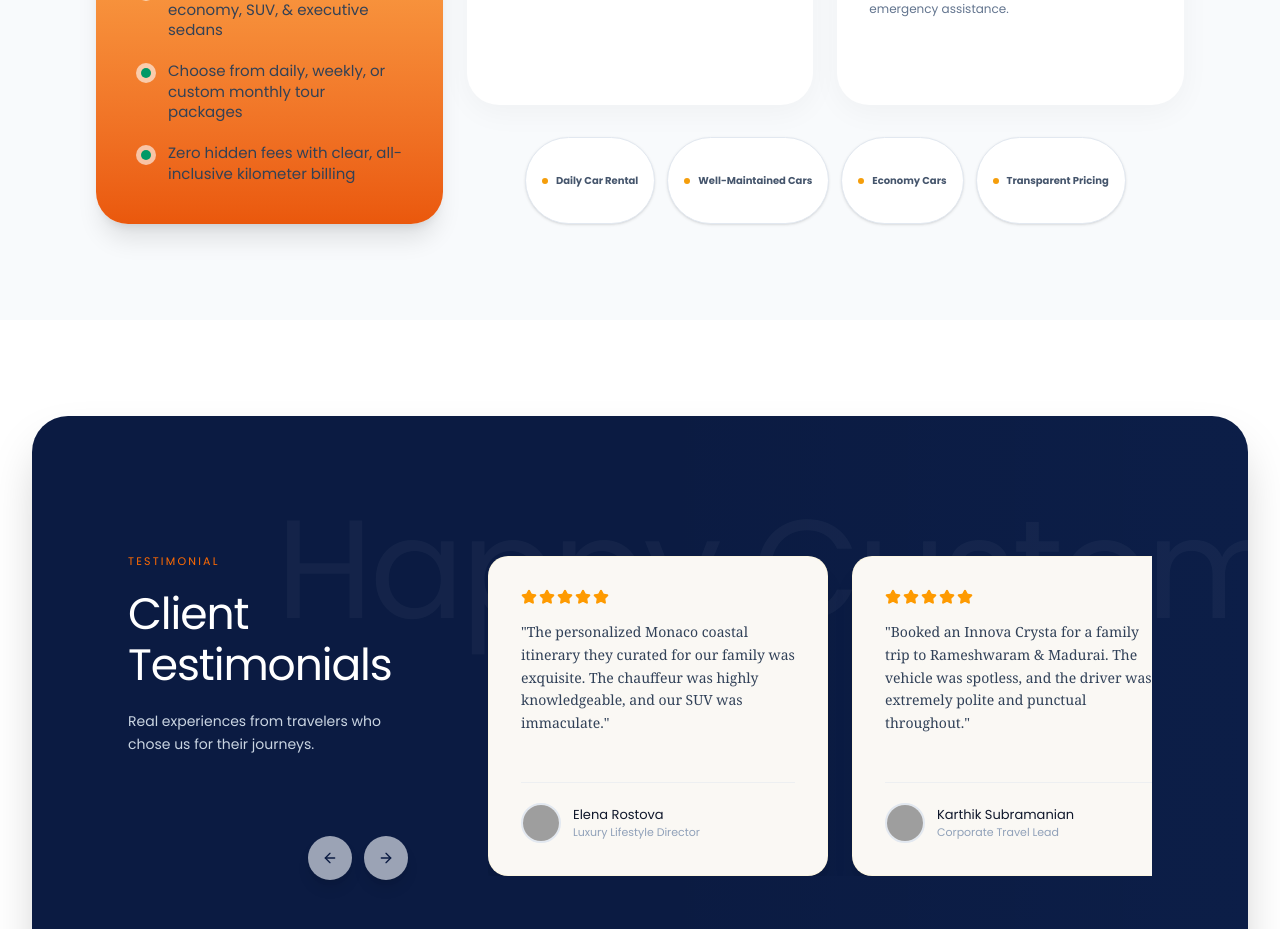
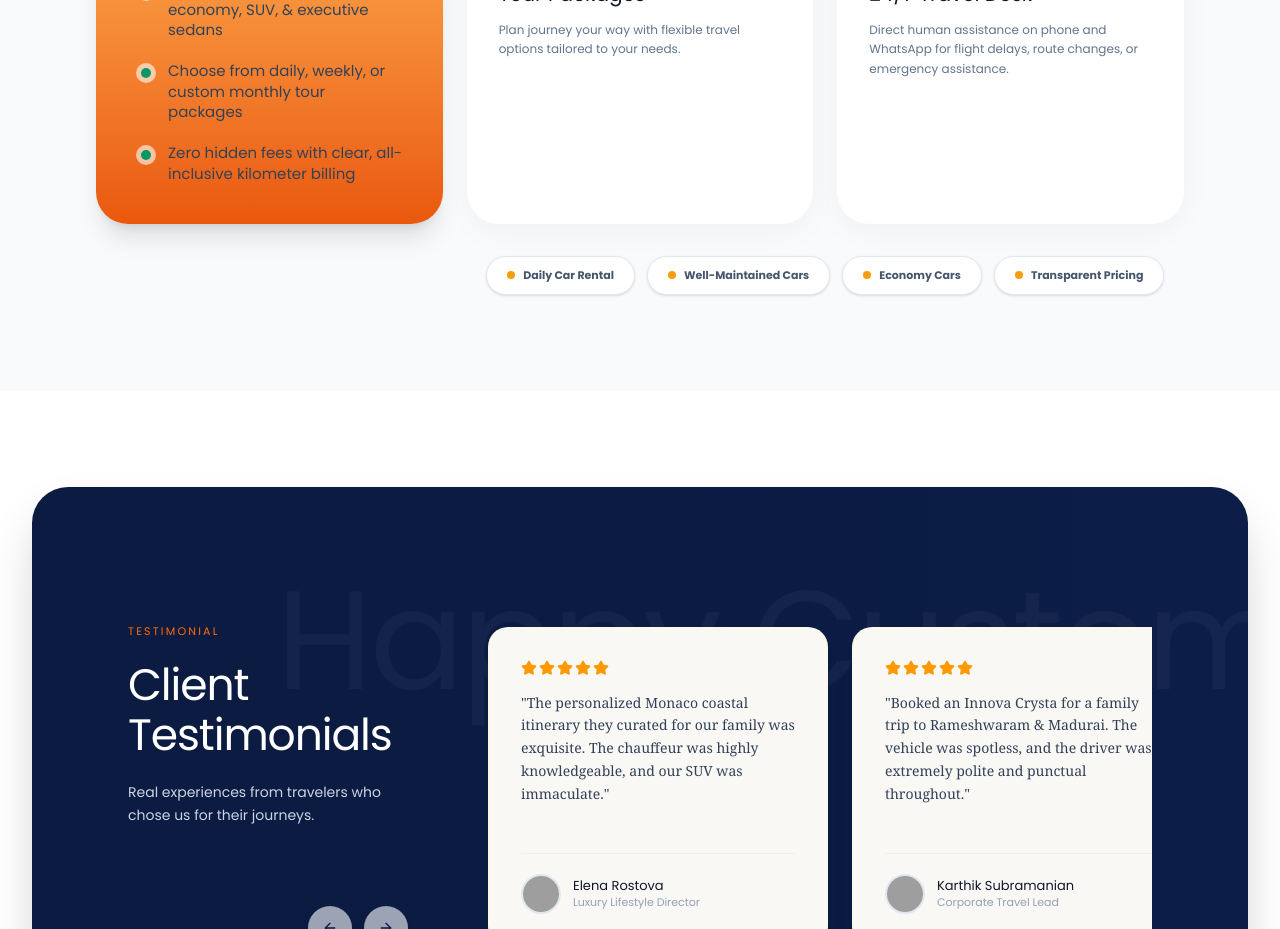
Before and after one commit to aeropeak26/Rudhran_travels, a Next.js app: page / in a window 1280 px wide. Shown: the part 6220-7149 px from the top of the page. Built offline with nearby package versions, Linux system fonts and the light colour scheme; grey boxes are pictures that could not be loaded.

Commit message:
Fix grid alignment in WhyChooseUs so the orange card aligns with the white cards

```diff
--- a/src/components/WhyChooseUs.tsx
+++ b/src/components/WhyChooseUs.tsx
@@ -128,16 +128,19 @@ export default function WhyChooseUs() {
               </p>
             </div>
 
-            {/* Pill Badges Row */}
-            <div className="md:col-span-2 flex flex-wrap justify-center gap-3 pt-2">
-              {['Daily Car Rental', 'Well-Maintained Cars', 'Economy Cars', 'Transparent Pricing'].map((pill, i) => (
-                <div key={i} className="bg-white border border-slate-200 rounded-full px-4 py-2 text-[10px] font-bold text-slate-600 flex items-center gap-2 shadow-sm">
-                  <span className="w-1.5 h-1.5 rounded-full bg-[#f59e0b]"></span>
-                  {pill}
-                </div>
-              ))}
-            </div>
+          </div>
 
+          {/* Empty spacer for the left column to push pills to the right on desktop */}
+          <div className="hidden lg:block lg:col-span-1"></div>
+
+          {/* Pill Badges Row (Centered under the right 2 columns) */}
+          <div className="lg:col-span-2 flex flex-wrap justify-center gap-3 pt-2">
+            {['Daily Car Rental', 'Well-Maintained Cars', 'Economy Cars', 'Transparent Pricing'].map((pill, i) => (
+              <div key={i} className="bg-white border border-slate-200 rounded-full px-5 py-2.5 text-[11px] font-bold text-slate-600 flex items-center gap-2 shadow-sm">
+                <span className="w-2 h-2 rounded-full bg-[#f59e0b]"></span>
+                {pill}
+              </div>
+            ))}
           </div>
 
         </div>
```
